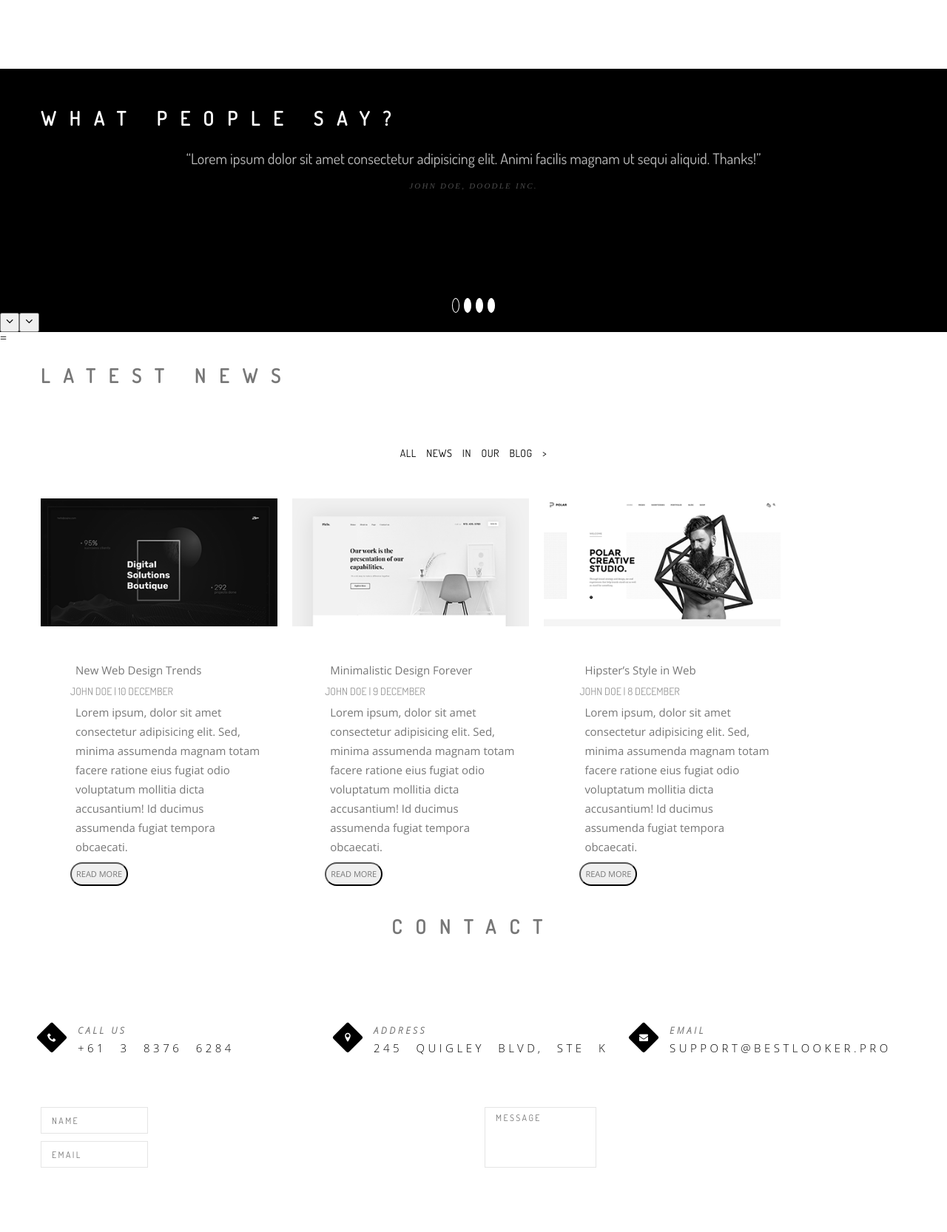
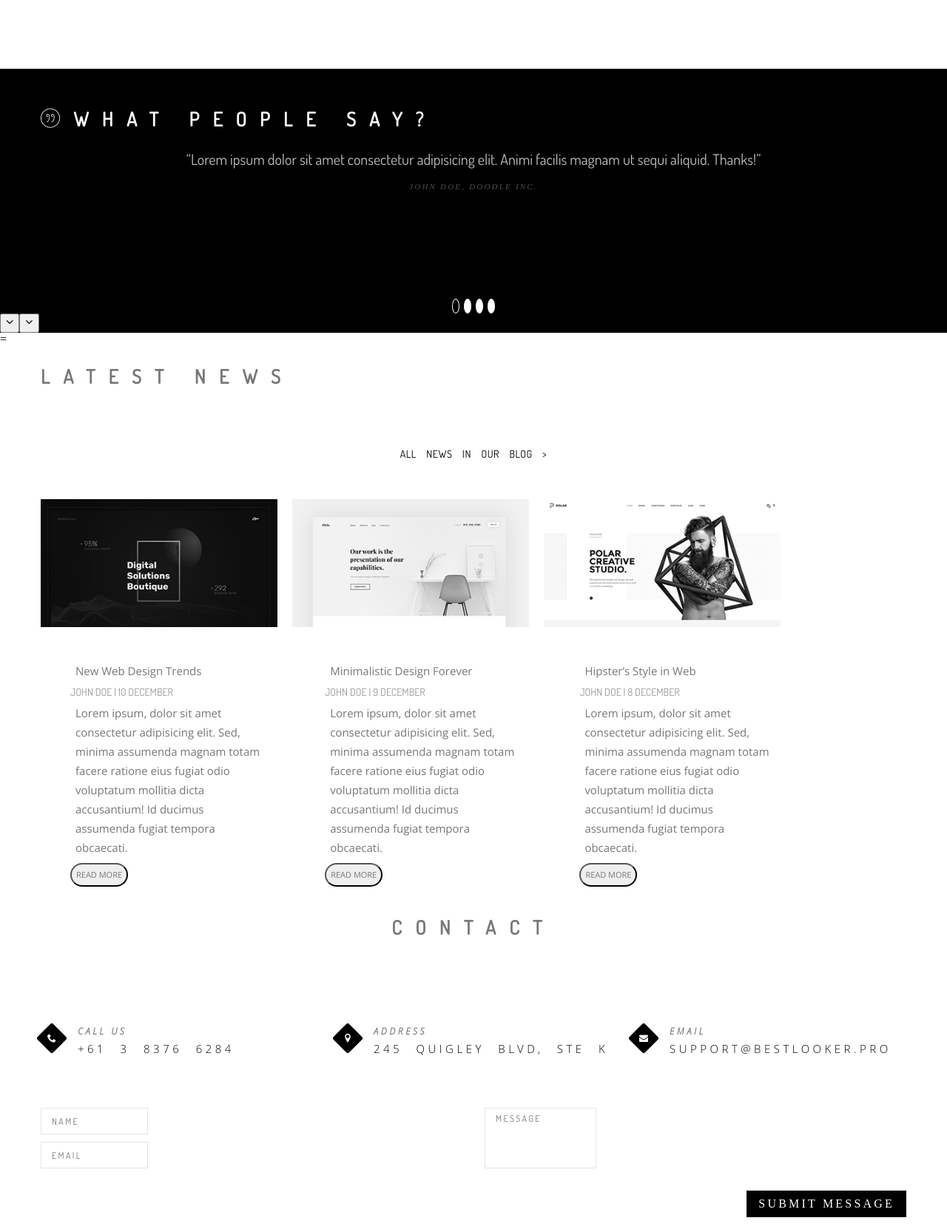
Before and after one commit to annaspas/landing, a plain HTML site: page index.html in a window 1280 px wide. Shown: the part 4700-6366 px from the top of the page at 74% size. Before the commit the page ends 6289 px from the top, so only its background shows below. Drawn offline with nearby package versions, Linux system fonts and the light colour scheme; files whose address does not match are found by name.

Commit message:
button footer

```diff
--- a/css/style.css
+++ b/css/style.css
@@ -321,17 +321,14 @@ ol {
     line-height: 1;
     left: 50%;
     transform: translateX(-50%);
-    -webkit-transform: translateX(-50%);
-    -moz-transform: translateX(-50%);
-    -ms-transform: translateX(-50%);
-    -o-transform: translateX(-50%);
 }
 
 &:before {
-    content: '\e912';
+    content: "\e912";
     font-family: "icomoon";
     color: #fff;
     font-size: 34px;
+    position: relative;
 }
 
 .text-center {
@@ -429,7 +426,6 @@ ol {
     .exclusive_img {
         max-width: calc(50% - 60px);
     }
-
 }
 
 .section-services {
@@ -844,21 +840,51 @@ input {
 .form_input--area {
     height: 82px;
     resize: none;
-
 }
 
 .form_input:focus {
     border-color:rgb(96,96,230);
     border-radius: 3px;
+}
 
-.form_input::placeholder,
-.form_input::-webkit-input-placeholder,
-.form_input::-moz-placeholder {
+.form_input:placeholder,
+.form_input:-webkit-input-placeholder,
+.form_input:-moz-placeholder {
     color: #777;
 }
 
 .form_btn {
+    transition: background-color .3s ease;
     background-color: #000;
     color: #fff;
+    height: 36px;
+    padding: 10px 16px;
+    align-items: center;
+    justify-content: center;
+    text-transform: uppercase;
+    font-family: 13px 'Dosis', Arial, Helvetica, sans-serif;
+    line-height: 1;
+    letter-spacing: 0.2em;
+    -webkit-transition: background-color .3s ease;
+    -moz-transition: background-color .3s ease;
+    -ms-transition: background-color .3s ease;
+    -o-transition: background-color .3s ease;
+    border: none;
+    outline: none;
+    box-shadow: none;
+}
 
+.form_btn:only-child {
+    margin-left: auto;
 }
+
+.form_btn:hover {
+    background-color: #555;
+}
+
+
+.form_footer {
+    padding: 20px 0;
+    display: flex;
+    justify-content: space-between;
+}
--- a/index.html
+++ b/index.html
@@ -315,7 +315,7 @@
                 </section>
                 <section class="section-testimonials">
                     <div class="container">
-                        <h3 class="section_title section_title--alt section_title--iconed texte-center">What people say?</h3>
+                        <h3 class="section_title section_title--alt section_title--iconed texte-center"><i class="icon-quote"></i>What people say?</h3>
                         <div class="testimonials_slider">
                             <div class="testimonials_slide">
                                 <blockquote class="testimonial">
@@ -435,6 +435,10 @@
                                     <textarea class="form_input form_input--area" placeholder="Message"></textarea>
                                 </div>
                             </div>
+                                <div class="form_footer">
+                                <div class="form_info"></div>
+                                    <button type="submit" class="form_btn">Submit message</button>
+                                </div>
                          </form>
                     </div>
                 </section>
```
